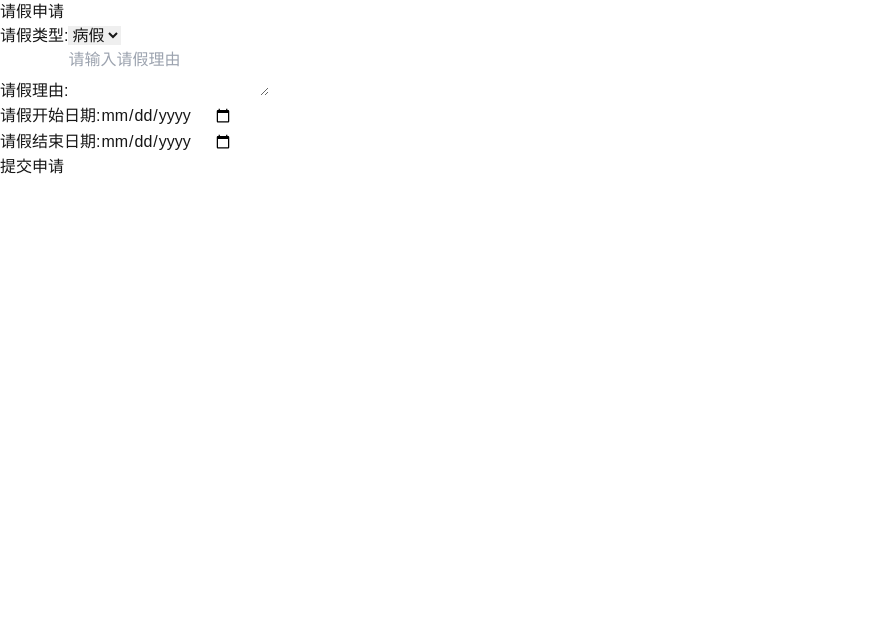
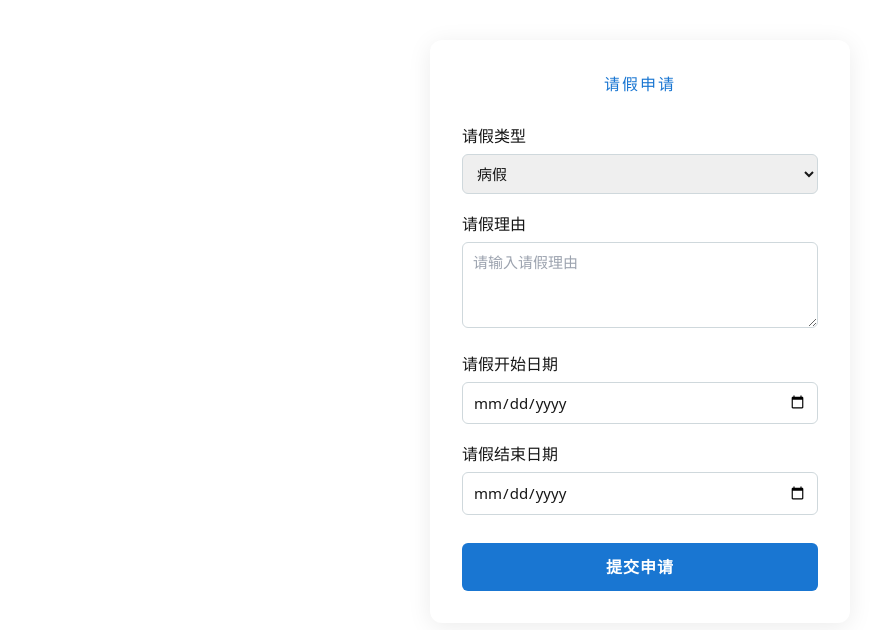
Before and after one commit to Altair288/class-management-frontend, a Next.js app in the folder class-management/: page /leave-request in a window 1280 px wide. Shown: the top 630 px of the page, without its empty margins (0-881 px from the left). Built offline with nearby package versions, Linux system fonts and the light colour scheme.

Commit message:
Page Update

```diff
--- a/class-management/src/app/leave-request/page.tsx
+++ b/class-management/src/app/leave-request/page.tsx
@@ -4,10 +4,10 @@
 import React, { useState } from 'react';
 import axios from 'axios';
 
-const LeaveRequest = () => {
-  const [leaveRequest, setLeaveRequest] = useState({
-    studentId: 1,  // 假设学生ID为1
-    leaveType: '',
+const LeaveRequestPage = () => {
+  const [form, setForm] = useState({
+    studentId: 1, // 实际项目应从登录信息获取
+    leaveType: '病假',
     leaveReason: '',
     leaveStartDate: '',
     leaveEndDate: '',
@@ -15,65 +15,133 @@ const LeaveRequest = () => {
 
   const handleChange = (e: React.ChangeEvent<HTMLInputElement | HTMLTextAreaElement | HTMLSelectElement>) => {
     const { name, value } = e.target;
-    setLeaveRequest({ ...leaveRequest, [name]: value });
+    setForm(prev => ({ ...prev, [name]: value }));
   };
 
-  const handleSubmit = async () => {
+  const handleSubmit = async (e: React.FormEvent) => {
+    e.preventDefault();
     try {
-      await axios.post('/api/leave-requests', leaveRequest);
+      await axios.post('/api/leave-requests', {
+        studentId: form.studentId,
+        leaveType: form.leaveType,
+        reason: form.leaveReason,
+        startDate: form.leaveStartDate,
+        endDate: form.leaveEndDate,
+      });
       alert('请假申请已提交');
-    } catch (error) {
-      console.error('提交失败:', error);
+      setForm({ ...form, leaveReason: '', leaveStartDate: '', leaveEndDate: '' });
+    } catch {
+      alert('提交失败');
     }
   };
 
   return (
-    <div>
-      <h2>请假申请</h2>
-      <form>
-        <div>
-          <label>请假类型:</label>
-          <select name="leaveType" value={leaveRequest.leaveType} onChange={handleChange}>
+    <div
+      style={{
+        maxWidth: 420,
+        margin: '40px auto',
+        background: '#fff',
+        borderRadius: 12,
+        boxShadow: '0 4px 24px rgba(0,0,0,0.08)',
+        padding: 32,
+        fontFamily: 'system-ui, sans-serif',
+      }}
+    >
+      <h2 style={{ textAlign: 'center', marginBottom: 28, color: '#1976d2', letterSpacing: 2 }}>请假申请</h2>
+      <form onSubmit={handleSubmit}>
+        <div style={{ marginBottom: 18 }}>
+          <label style={{ display: 'block', marginBottom: 6, fontWeight: 500 }}>请假类型</label>
+          <select
+            name="leaveType"
+            value={form.leaveType}
+            onChange={handleChange}
+            style={{
+              width: '100%',
+              padding: '8px 10px',
+              borderRadius: 6,
+              border: '1px solid #cfd8dc',
+              fontSize: 15,
+            }}
+          >
             <option value="病假">病假</option>
             <option value="事假">事假</option>
             <option value="其他">其他</option>
           </select>
         </div>
-
-        <div>
-          <label>请假理由:</label>
+        <div style={{ marginBottom: 18 }}>
+          <label style={{ display: 'block', marginBottom: 6, fontWeight: 500 }}>请假理由</label>
           <textarea
             name="leaveReason"
-            value={leaveRequest.leaveReason}
+            value={form.leaveReason}
             onChange={handleChange}
             placeholder="请输入请假理由"
+            required
+            rows={3}
+            style={{
+              width: '100%',
+              padding: '8px 10px',
+              borderRadius: 6,
+              border: '1px solid #cfd8dc',
+              fontSize: 15,
+              resize: 'vertical',
+            }}
           />
         </div>
-
-        <div>
-          <label>请假开始日期:</label>
+        <div style={{ marginBottom: 18 }}>
+          <label style={{ display: 'block', marginBottom: 6, fontWeight: 500 }}>请假开始日期</label>
           <input
             type="date"
             name="leaveStartDate"
-            value={leaveRequest.leaveStartDate}
+            value={form.leaveStartDate}
             onChange={handleChange}
+            required
+            style={{
+              width: '100%',
+              padding: '8px 10px',
+              borderRadius: 6,
+              border: '1px solid #cfd8dc',
+              fontSize: 15,
+            }}
           />
         </div>
-
-        <div>
-          <label>请假结束日期:</label>
+        <div style={{ marginBottom: 28 }}>
+          <label style={{ display: 'block', marginBottom: 6, fontWeight: 500 }}>请假结束日期</label>
           <input
             type="date"
             name="leaveEndDate"
-            value={leaveRequest.leaveEndDate}
+            value={form.leaveEndDate}
             onChange={handleChange}
+            required
+            style={{
+              width: '100%',
+              padding: '8px 10px',
+              borderRadius: 6,
+              border: '1px solid #cfd8dc',
+              fontSize: 15,
+            }}
           />
         </div>
-
-        <button type="button" onClick={handleSubmit}>提交申请</button>
+        <button
+          type="submit"
+          style={{
+            width: '100%',
+            background: '#1976d2',
+            color: '#fff',
+            border: 'none',
+            borderRadius: 6,
+            padding: '12px 0',
+            fontSize: 16,
+            fontWeight: 600,
+            letterSpacing: 1,
+            cursor: 'pointer',
+            transition: 'background 0.2s',
+          }}
+        >
+          提交申请
+        </button>
       </form>
     </div>
   );
 };
 
-export default LeaveRequest;
+export default LeaveRequestPage;
```
